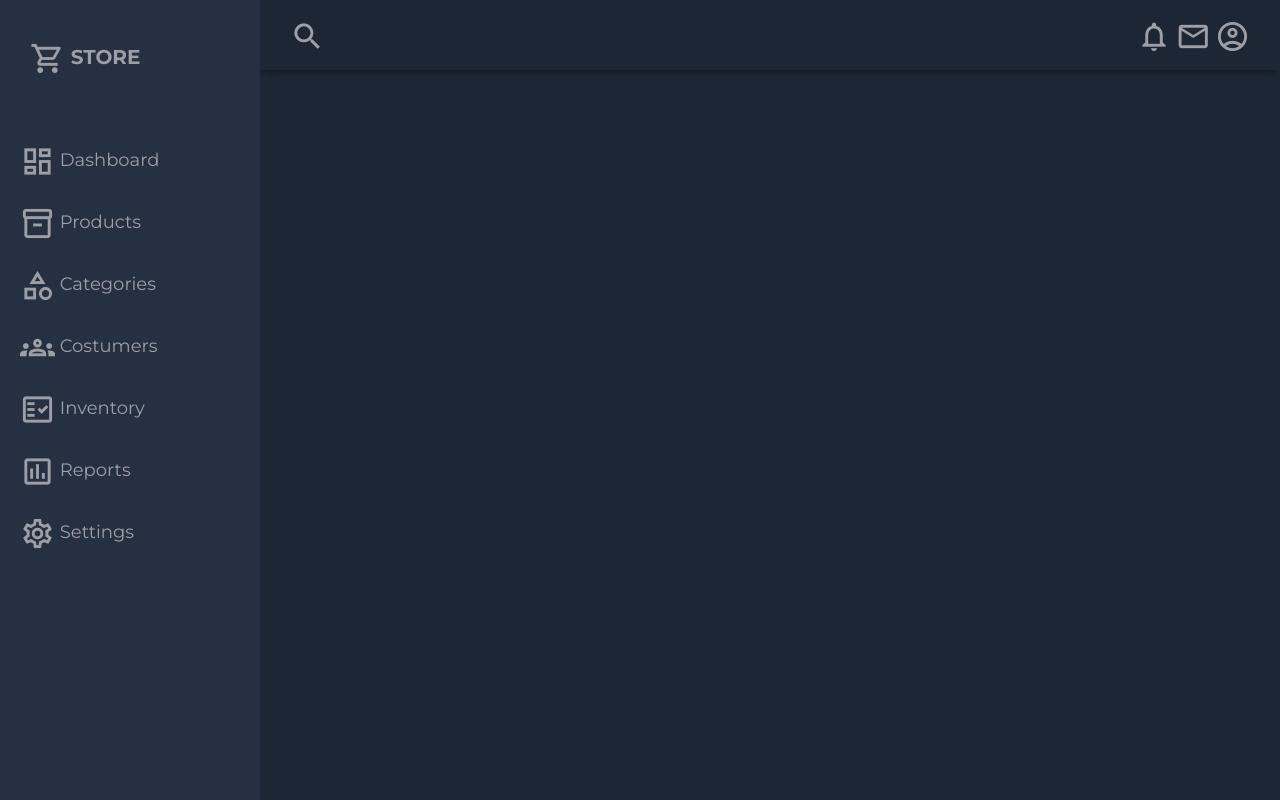
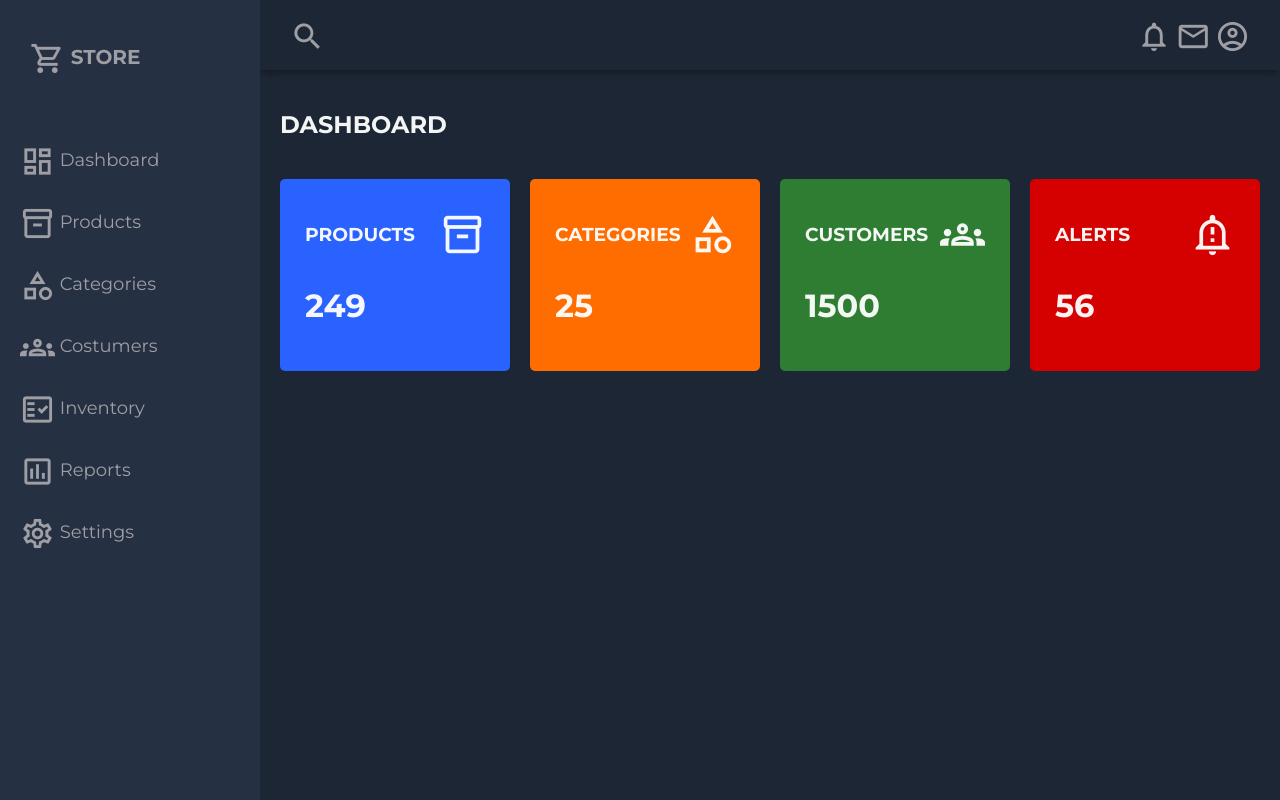
Before and after one commit to gonzalop67/admin_dashboard, a plain HTML site: page index.html in a window 1280 px wide. Drawn offline with Linux system fonts and the light colour scheme.

Commit message:
Main Section and Cards

```diff
--- a/css/styles.css
+++ b/css/styles.css
@@ -57,7 +57,7 @@ body {
     margin-bottom: 30px;
 }
 
-.sidebar-title > span {
+.sidebar-title>span {
     display: none;
 }
 
@@ -88,6 +88,7 @@ body {
     position: absolute;
     z-index: 12 !important;
 }
+
 /* --------------- MAIN --------------- */
 
 .main-container {
@@ -96,3 +97,49 @@ body {
     padding: 20px 20px;
     color: rgba(255, 255, 255, 0.95);
 }
+
+.main-title {
+    display: flex;
+    justify-content: space-between;
+}
+
+.main-cards {
+    display: grid;
+    grid-template-columns: 1fr 1fr 1fr 1fr;
+    gap: 20px;
+    margin: 20px 0;
+}
+
+.card {
+    display: flex;
+    flex-direction: column;
+    justify-content: space-around;
+    padding: 25px;
+    border-radius: 5px;
+}
+
+.card:first-child {
+    background-color: #2962ff;
+}
+
+.card:nth-child(2){
+    background-color: #ff6d00;
+}
+
+.card:nth-child(3){
+    background-color: #2e7d32;
+}
+
+.card:nth-child(4){
+    background-color: #d50000;
+}
+
+.card-inner {
+    display: flex;
+    align-items: center;
+    justify-content: space-between;
+}
+
+.card-inner > .material-icons-outlined {
+    font-size: 45px;
+}
--- a/index.html
+++ b/index.html
@@ -7,8 +7,8 @@
 
     <!-- Montserrat Font -->
     <link
+      href="https://fonts.googleapis.com/css2?family=Montserrat:ital,wght@0,100..900;1,100..900&display=swap"
       rel="stylesheet"
-      href="https://fonts.googleapis.com/css2?family=Montserrat:wght@100;200;300;400;500;600;700;800;900&display=swap"
     />
 
     <!-- Material Icons -->
@@ -76,7 +76,47 @@
       <!-- End Sidebar -->
 
       <!-- Main -->
-      <main class="main-container"></main>
+      <main class="main-container">
+        <div class="main-title">
+          <h2>DASHBOARD</h2>
+        </div>
+
+        <div class="main-cards">
+          <div class="card">
+            <div class="card-inner">
+              <h3>PRODUCTS</h3>
+              <span class="material-icons-outlined">inventory_2</span>
+            </div>
+            <h1>249</h1>
+          </div>
+
+          <div class="card">
+            <div class="card-inner">
+              <h3>CATEGORIES</h3>
+              <span class="material-icons-outlined">category</span>
+            </div>
+            <h1>25</h1>
+          </div>
+
+          <div class="card">
+            <div class="card-inner">
+              <h3>CUSTOMERS</h3>
+              <span class="material-icons-outlined">groups</span>
+            </div>
+            <h1>1500</h1>
+          </div>
+
+          <div class="card">
+            <div class="card-inner">
+              <h3>ALERTS</h3>
+              <span class="material-icons-outlined"
+                >notification_important</span
+              >
+            </div>
+            <h1>56</h1>
+          </div>
+        </div>
+      </main>
       <!-- End Main -->
     </div>
 
```
